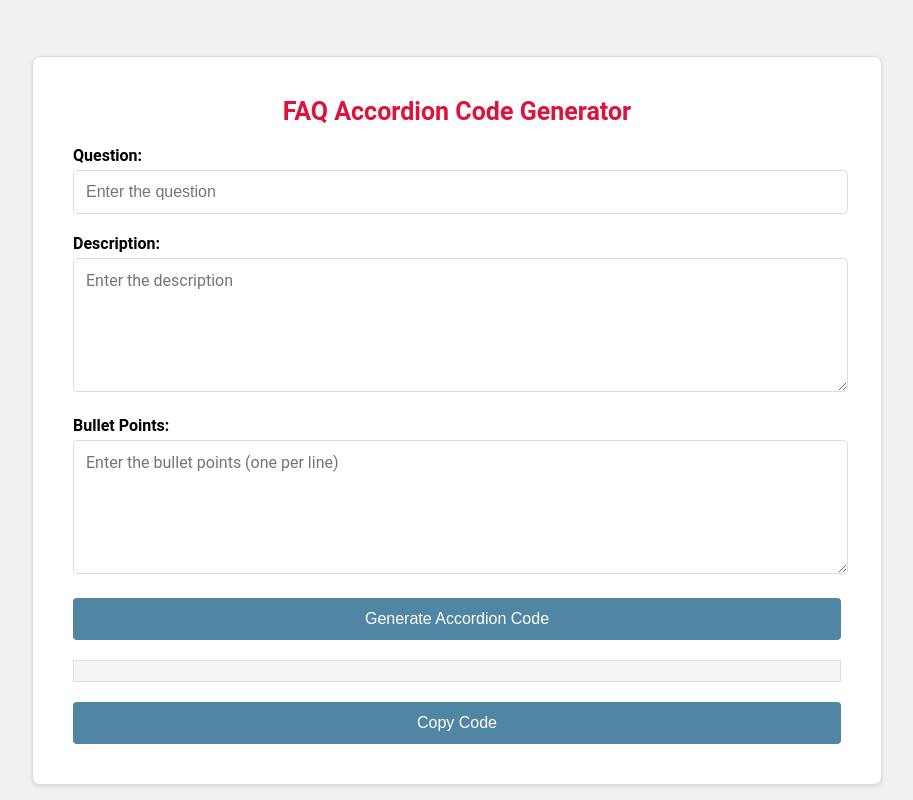
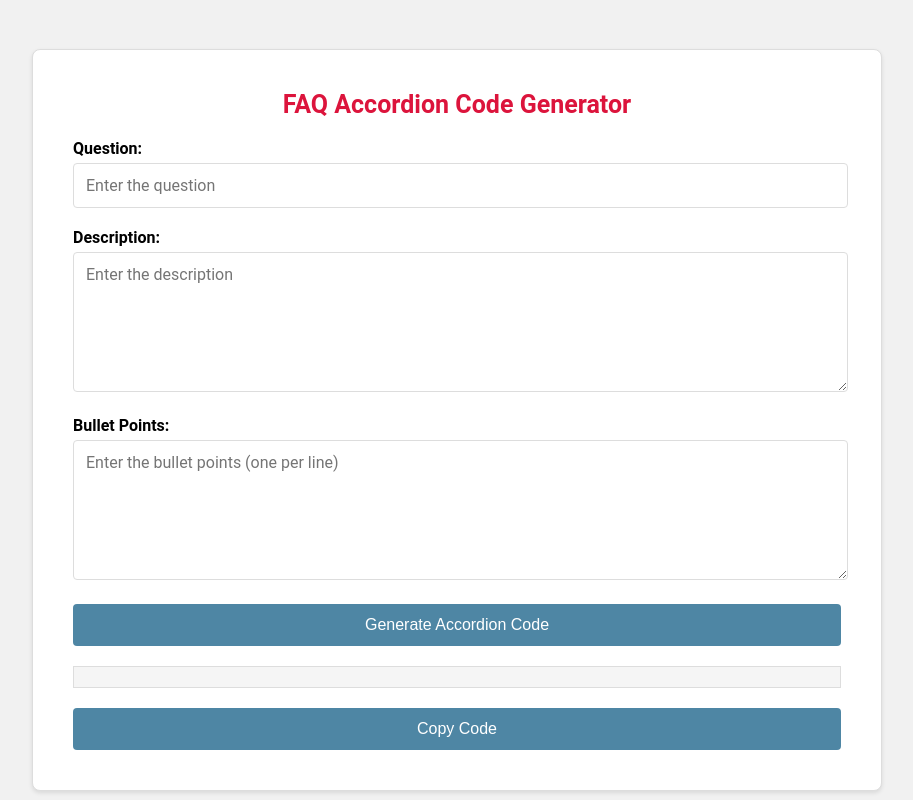
Before and after one commit to saiyumm/FAQ-Accordian-Generator, a plain HTML site: page index.html in a window 1280 px wide. Shown: the top 800 px of the page, without its empty margins (183-1096 px from the left). Drawn offline with Linux system fonts and the light colour scheme.

Commit message:
Updated styles.css

```diff
--- a/styles.css
+++ b/styles.css
@@ -49,6 +49,7 @@ body {
     border-radius: 4px;
     resize: vertical;
     font-size: 16px;
+    font-family: 'Roboto', Arial, sans-serif;
   }
 
   button {
```
